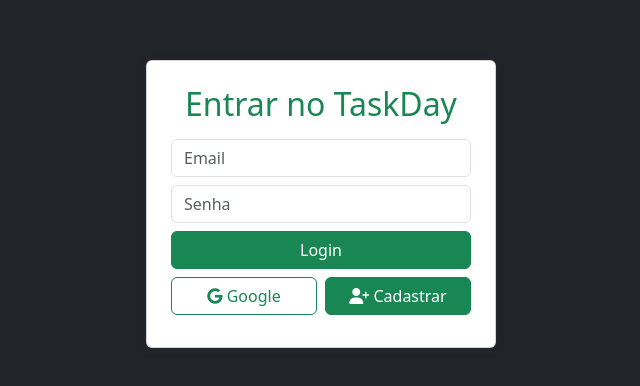
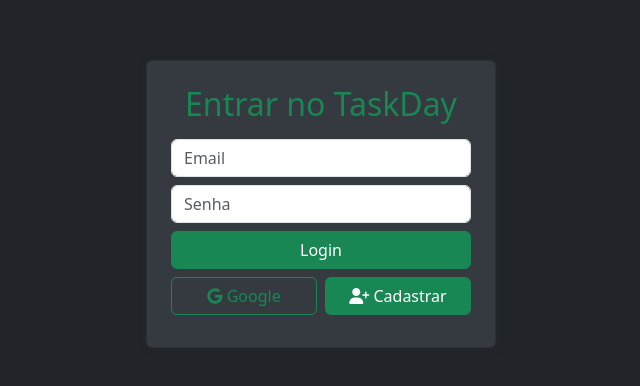
Before and after one commit to PHenrique-dev/TaskDays, a plain HTML site: page index.html in a window 1280 px wide. Shown: the part 196-582 px from the top of the page, without its empty margins (319-959 px from the left). Drawn offline with nearby package versions, Linux system fonts and the light colour scheme.

Commit message:
Alteração de caminhos

```diff
--- a/app.js
+++ b/app.js
@@ -18,7 +18,7 @@
   }
 
   // Navbar dinâmica nas telas principais
-  if (["/main.html", "/profile.html", "/achievements.html"].some(p => window.location.pathname.endsWith(p))) {
+  if (["main.html", "profile.html", "achievements.html"].some(p => window.location.pathname.endsWith(p))) {
     renderNavbar();
   }
 });
--- a/assets/js/app.js
+++ b/assets/js/app.js
@@ -18,7 +18,7 @@
   }
 
   // Navbar dinâmica nas telas principais
-  if (["/main.html", "/profile.html", "/achievements.html"].some(p => window.location.pathname.endsWith(p))) {
+  if (["main.html", "profile.html", "achievements.html"].some(p => window.location.pathname.endsWith(p))) {
     renderNavbar();
   }
 });
--- a/style.css
+++ b/style.css
@@ -16,7 +16,7 @@
   box-shadow: 0 2px 8px rgba(39, 174, 96, 0.15);
 }
 .card {
-  background: #343a40;
+  background: #343a40 !important;
   color: #e9ecef;
   border-radius: 1rem;
   box-shadow: 0 2px 8px rgba(44, 62, 80, 0.15);
```
